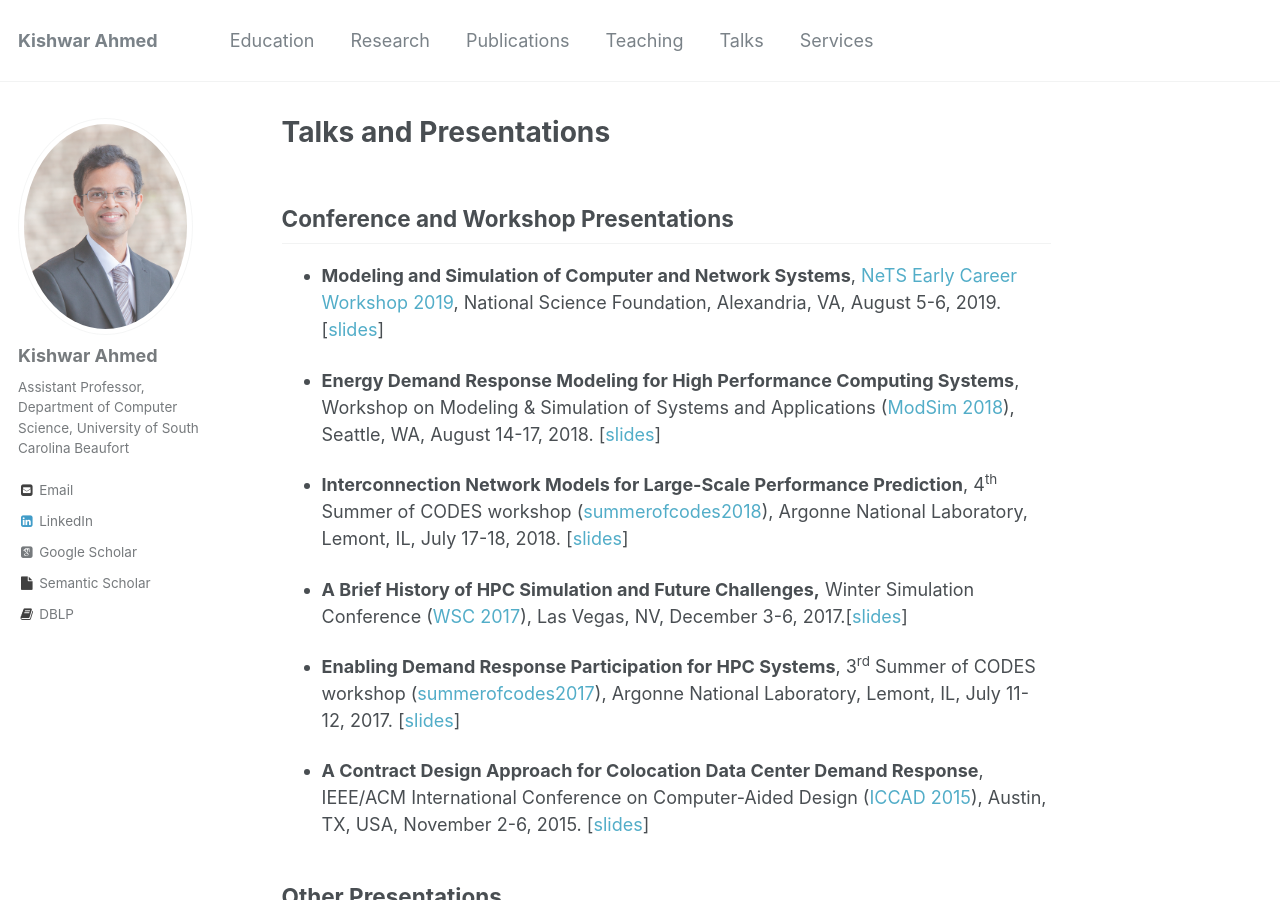
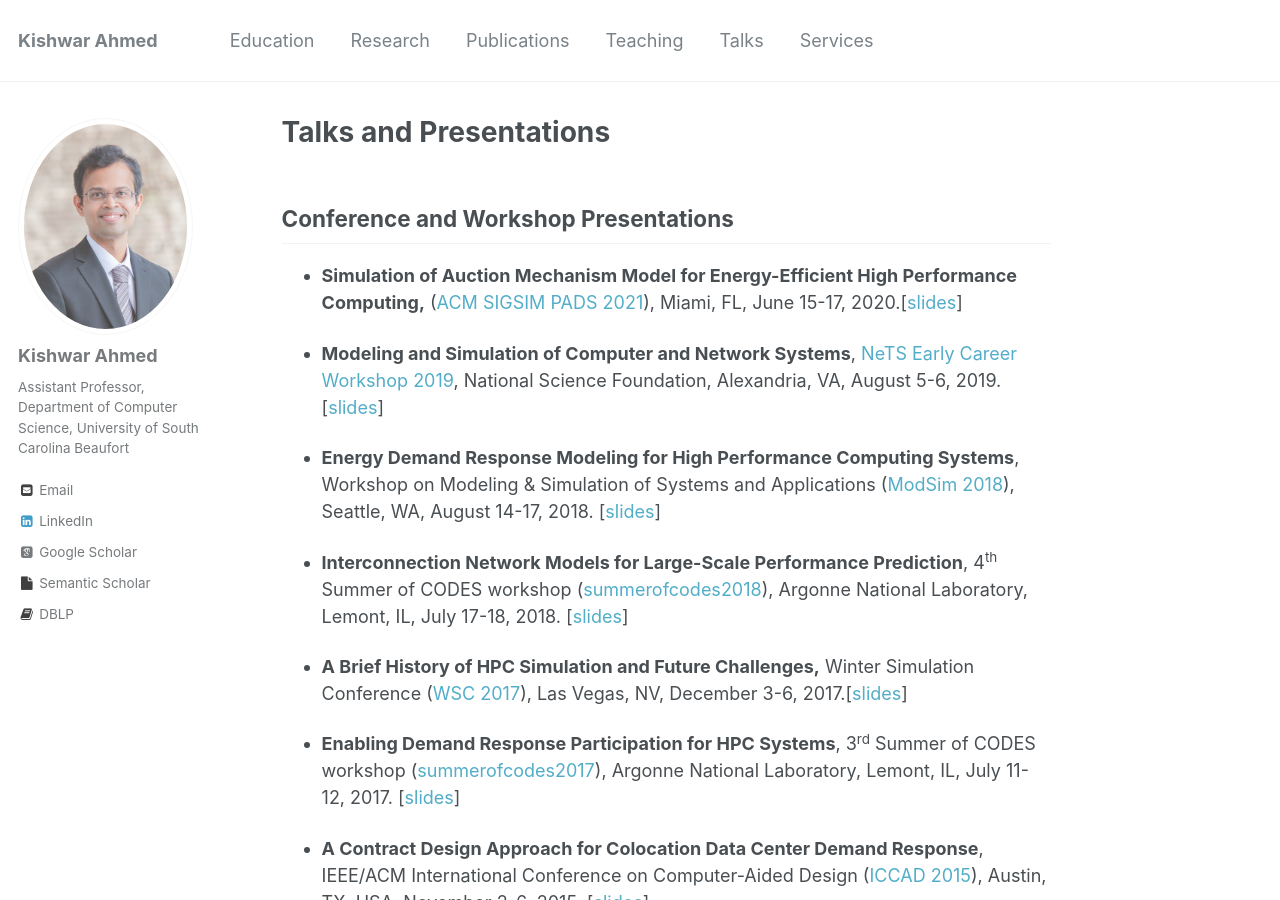
Before and after one commit to kishwarbd/kishwarbd.github.io, a Jekyll site: the page built from _pages/talks.md, in a window 1280 px wide and 900 px high. Built offline with Jekyll 4.4.1, drawn with Linux system fonts in a browser that asks for light colours; some web fonts are replaced.

Commit message:
updates and added files

```diff
--- a/_pages/talks.md
+++ b/_pages/talks.md
@@ -5,6 +5,8 @@ author_profile: true
 ---
 
 ## Conference and Workshop Presentations
+* **Simulation of Auction Mechanism Model for Energy-Efficient High Performance Computing,** ([ACM SIGSIM PADS 2021](https://www.acm-sigsim-pads.org/)), Miami, FL, June 15-17, 2020.[[slides](https://kishwarbd.github.io/files/slides/pads17.pdf)]
+
 * **Modeling and Simulation of Computer and Network Systems**, [NeTS Early Career Workshop 2019](https://sites.google.com/view/netsearlycareer2019/home), National Science Foundation, Alexandria, VA, August 5-6, 2019. [[slides](https://kishwarbd.github.io/files/slides/nets19-elevator-pitch.pdf)]
 
 * **Energy Demand Response Modeling for High Performance Computing Systems**, Workshop on Modeling & Simulation of Systems and Applications ([ModSim 2018](https://www.bnl.gov/modsim2018/)), Seattle, WA, August 14-17, 2018. [[slides](https://kishwarbd.github.io/files/slides/modsim18.pdf)]
```
Also changed, not shown: 2 other files.
